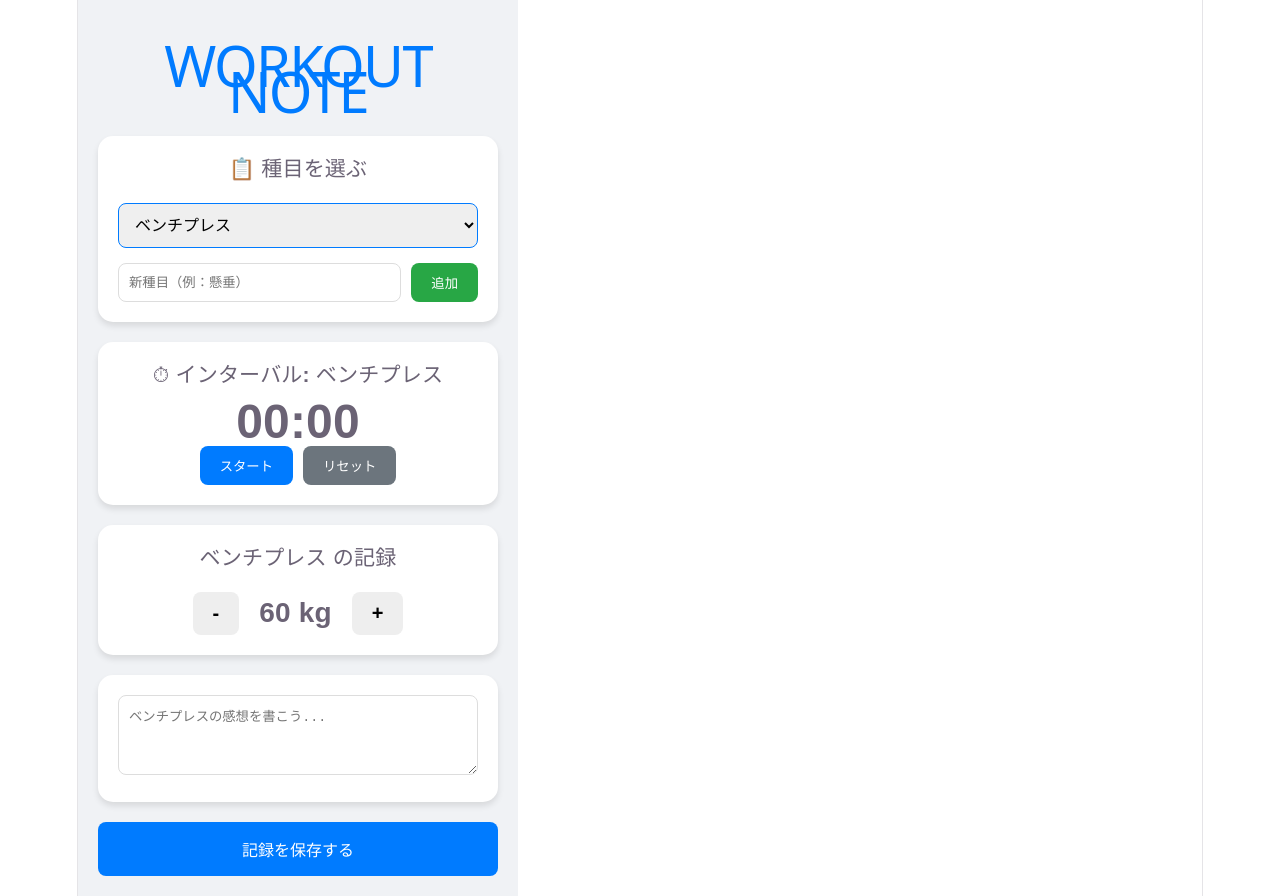
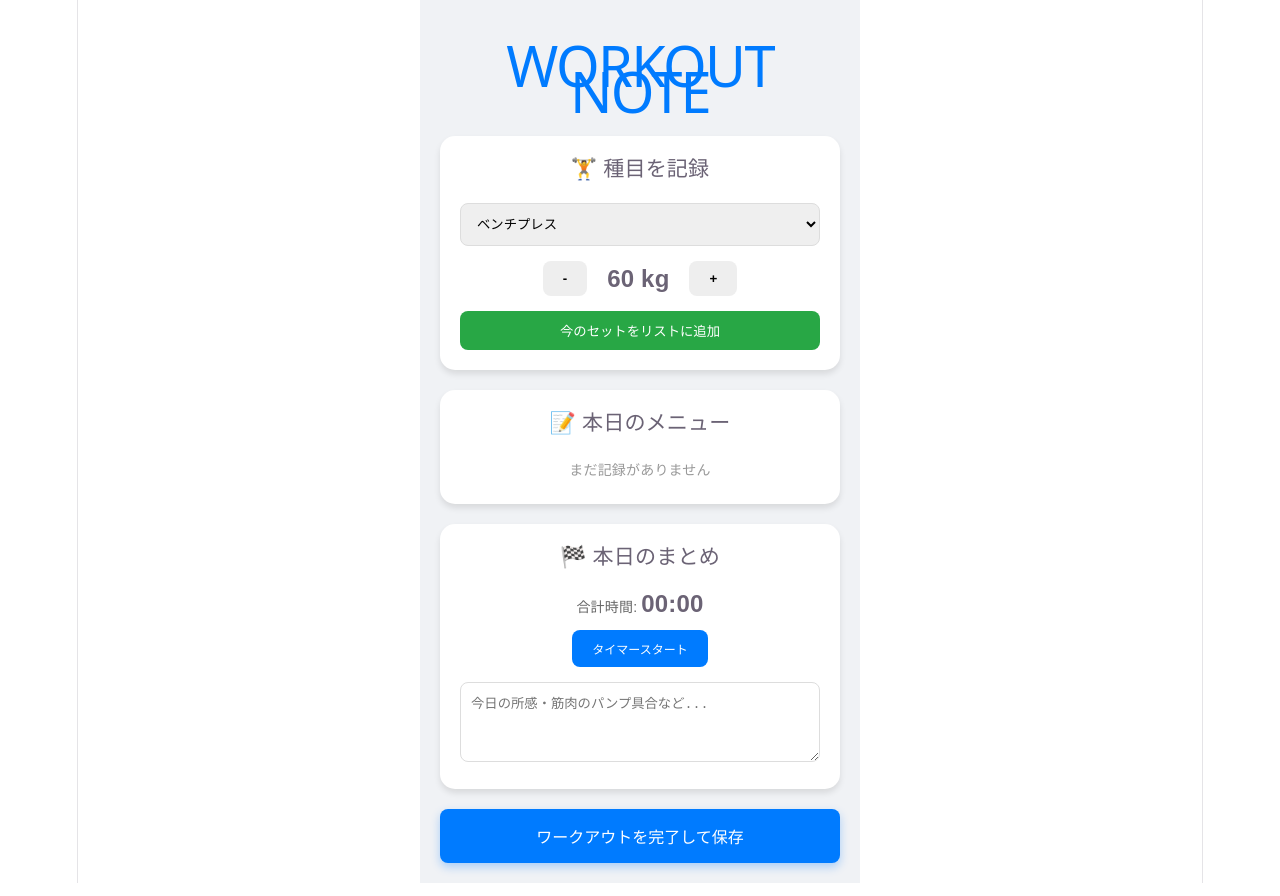
Before and after one commit to gyaruweijing-tech/muscle-health-memo, a React (Vite) app: page / in a window 1280 px wide. Built offline with nearby package versions, Linux system fonts and the light colour scheme.

Commit message:
種目を複数追加できるようにしたよ（革命）

```diff
--- a/src/App.jsx
+++ b/src/App.jsx
@@ -1,18 +1,19 @@
 import { useState, useEffect } from 'react'
 
 function App() {
-  // --- 1. 状態管理（メニュー関連） ---
-  const [menus, setMenus] = useState(['ベンチプレス', 'スクワット', 'デッドリフト']); // メニューのリスト
-  const [selectedMenu, setSelectedMenu] = useState('ベンチプレス'); // 今選んでいるメニュー
-  const [newMenuName, setNewMenuName] = useState(''); // 新しく追加したいメニューの名前
+  // --- 1. 基本データ管理 ---
+  const [menus, setMenus] = useState(['ベンチプレス', 'スクワット', 'デッドリフト']);
+  const [selectedMenu, setSelectedMenu] = useState('ベンチプレス');
+  const [newMenuName, setNewMenuName] = useState('');
 
-  // --- 既存の状態管理 ---
+  // --- 2. 「今日のワークアウト」リスト ---
+  const [workoutList, setWorkoutList] = useState([]); // [{ name: 'ベンチ', weight: 60 }, ...]
   const [weight, setWeight] = useState(60);
   const [diary, setDiary] = useState("");
   const [seconds, setSeconds] = useState(0);
   const [isActive, setIsActive] = useState(false);
 
-  // タイマーのuseEffect（前回と同じ）
+  // タイマー処理
   useEffect(() => {
     let interval = null;
     if (isActive) {
@@ -31,88 +32,120 @@ function App() {
     return `${mins}:${secs}`;
   };
 
-  // --- 2. 新しいメニューを追加する関数 ---
+  // 種目マスタに追加
   const handleAddMenu = () => {
-    if (newMenuName.trim() === "") return; // 空っぽなら何もしない
-    setMenus([...menus, newMenuName]); // 今のリストに新しい名前を「ガッチャンコ」する
-    setSelectedMenu(newMenuName); // 追加したらそのメニューをすぐ選択状態にする
-    setNewMenuName(''); // 入力欄を空にする
+    if (newMenuName.trim() === "") return;
+    setMenus([...menus, newMenuName]);
+    setSelectedMenu(newMenuName);
+    setNewMenuName('');
   };
 
-  // スタイル設定（前回＋α）
+  // --- 🆕 今日のリストに種目を追加する関数 ---
+  const addExerciseToList = () => {
+    const newItem = {
+      id: Date.now(), // 削除とかで使うための一意のID
+      name: selectedMenu,
+      weight: weight
+    };
+    setWorkoutList([...workoutList, newItem]); // リストにガッチャンコ
+  };
+
+  // --- 🆕 最後に全部まとめて保存する関数 ---
+  const saveTodayWorkout = () => {
+    if (workoutList.length === 0) {
+      alert("まだ種目が登録されていません！");
+      return;
+    }
+    const finalData = {
+      exercises: workoutList,
+      totalTime: formatTime(seconds),
+      diary: diary,
+      date: new Date().toLocaleDateString()
+    };
+    console.log("保存データ:", finalData);
+    alert(`全 ${workoutList.length} 種目を保存しました！お疲れ様でした！`);
+
+    // 保存後にリセット（必要なら）
+    setWorkoutList([]);
+    setDiary("");
+    setSeconds(0);
+    setIsActive(false);
+  };
+
+  // スタイル設定
   const cardStyle = { background: 'white', padding: '20px', borderRadius: '15px', boxShadow: '0 4px 6px rgba(0,0,0,0.1)', marginBottom: '20px' };
   const btnStyle = { padding: '10px 20px', border: 'none', borderRadius: '8px', cursor: 'pointer', fontWeight: 'bold' };
-  const inputStyle = { padding: '10px', borderRadius: '8px', border: '1px solid #ddd', marginRight: '10px', flex: 1 };
 
   return (
-    <div style={{ padding: '20px', fontFamily: 'sans-serif', maxWidth: '400px', backgroundColor: '#f0f2f5', minHeight: '100vh' }}>
+    <div style={{ padding: '20px', fontFamily: 'sans-serif', maxWidth: '400px', margin: '0 auto', backgroundColor: '#f0f2f5', minHeight: '100vh' }}>
       <h1 style={{ textAlign: 'center', color: '#007bff' }}>WORKOUT NOTE</h1>
 
-      {/* --- 🆕 メニュー選択・追加セクション --- */}
+      {/* 1. 種目選択と重量のセット */}
       <section style={cardStyle}>
-        <h3 style={{ marginTop: 0 }}>📋 種目を選ぶ</h3>
+        <h3 style={{ marginTop: 0 }}>🏋️ 種目を記録</h3>
         <select
           value={selectedMenu}
           onChange={(e) => setSelectedMenu(e.target.value)}
-          style={{ width: '100%', padding: '12px', borderRadius: '8px', border: '1px solid #007bff', fontSize: '16px', marginBottom: '15px' }}
+          style={{ width: '100%', padding: '12px', borderRadius: '8px', border: '1px solid #ddd', marginBottom: '15px' }}
         >
           {menus.map((menu) => (
             <option key={menu} value={menu}>{menu}</option>
           ))}
         </select>
 
-        <div style={{ display: 'flex' }}>
-          <input
-            type="text"
-            placeholder="新種目（例：懸垂）"
-            value={newMenuName}
-            onChange={(e) => setNewMenuName(e.target.value)}
-            style={inputStyle}
-          />
-          <button onClick={handleAddMenu} style={{ ...btnStyle, background: '#28a745', color: 'white' }}>追加</button>
+        <div style={{ display: 'flex', alignItems: 'center', justifyContent: 'center', gap: '20px', marginBottom: '15px' }}>
+          <button onClick={() => setWeight(weight - 2.5)} style={{ ...btnStyle, background: '#eee' }}>-</button>
+          <span style={{ fontSize: '24px', fontWeight: 'bold' }}>{weight} kg</span>
+          <button onClick={() => setWeight(weight + 2.5)} style={{ ...btnStyle, background: '#eee' }}>+</button>
         </div>
+
+        <button onClick={addExerciseToList} style={{ ...btnStyle, width: '100%', background: '#28a745', color: 'white' }}>
+          今のセットをリストに追加
+        </button>
       </section>
 
-      {/* --- 🕒 タイマー（前回と同じなので省略可ですが一応配置） --- */}
+      {/* 2. 本日のトレーニング内容（リアルタイム表示） */}
       <section style={cardStyle}>
-        <h3 style={{ marginTop: 0 }}>⏱ インターバル: {selectedMenu}</h3>
-        <div style={{ textAlign: 'center', fontSize: '48px', fontWeight: 'bold', margin: '10px 0' }}>
-          {formatTime(seconds)}
-        </div>
-        <div style={{ textAlign: 'center' }}>
-          <button onClick={() => setIsActive(!isActive)} style={{ ...btnStyle, background: isActive ? '#ffc107' : '#007bff', color: 'white' }}>
-            {isActive ? '一時停止' : 'スタート'}
-          </button>
-          <button onClick={() => { setSeconds(0); setIsActive(false); }} style={{ ...btnStyle, background: '#6c757d', color: 'white', marginLeft: '10px' }}>
-            リセット
-          </button>
-        </div>
+        <h3 style={{ marginTop: 0 }}>📝 本日のメニュー</h3>
+        {workoutList.length === 0 ? (
+          <p style={{ color: '#999', fontSize: '14px' }}>まだ記録がありません</p>
+        ) : (
+          <ul style={{ paddingLeft: '20px', fontSize: '15px' }}>
+            {workoutList.map((item) => (
+              <li key={item.id} style={{ marginBottom: '5px' }}>
+                <strong>{item.name}</strong>: {item.weight} kg
+              </li>
+            ))}
+          </ul>
+        )}
       </section>
 
-      {/* --- 重量・メモ（タイトルに選択した種目が反映される） --- */}
+      {/* 3. 総時間と日記（まとめ） */}
       <section style={cardStyle}>
-        <h3 style={{ marginTop: 0 }}>{selectedMenu} の記録</h3>
-        <div style={{ display: 'flex', alignItems: 'center', justifyContent: 'center', gap: '20px' }}>
-          <button onClick={() => setWeight(weight - 2.5)} style={{ ...btnStyle, background: '#eee', fontSize: '20px' }}>-</button>
-          <span style={{ fontSize: '28px', fontWeight: 'bold' }}>{weight} kg</span>
-          <button onClick={() => setWeight(weight + 2.5)} style={{ ...btnStyle, background: '#eee', fontSize: '20px' }}>+</button>
+        <h3 style={{ marginTop: 0 }}>🏁 本日のまとめ</h3>
+        <div style={{ textAlign: 'center', marginBottom: '15px' }}>
+          <span style={{ fontSize: '14px', color: '#666' }}>合計時間: </span>
+          <span style={{ fontSize: '24px', fontWeight: 'bold' }}>{formatTime(seconds)}</span>
+          <div style={{ marginTop: '10px' }}>
+            <button onClick={() => setIsActive(!isActive)} style={{ ...btnStyle, background: '#007bff', color: 'white', fontSize: '12px' }}>
+              {isActive ? 'タイマー停止' : 'タイマースタート'}
+            </button>
+          </div>
         </div>
-      </section>
 
-      <section style={cardStyle}>
         <textarea
           value={diary}
           onChange={(e) => setDiary(e.target.value)}
-          placeholder={`${selectedMenu}の感想を書こう...`}
+          placeholder="今日の所感・筋肉のパンプ具合など..."
           style={{ width: '100%', height: '80px', padding: '10px', borderRadius: '8px', border: '1px solid #ddd', boxSizing: 'border-box' }}
         />
       </section>
 
       <button
-        onClick={() => alert(`${selectedMenu} を ${weight}kg で保存しました！`)}
-        style={{ ...btnStyle, width: '100%', background: '#007bff', color: 'white', fontSize: '16px', padding: '15px' }}
+        onClick={saveTodayWorkout}
+        style={{ ...btnStyle, width: '100%', background: '#007bff', color: 'white', fontSize: '16px', padding: '15px', boxShadow: '0 4px 10px rgba(0,123,255,0.3)' }}
       >
-        記録を保存する
+        ワークアウトを完了して保存
       </button>
     </div>
   )
```
